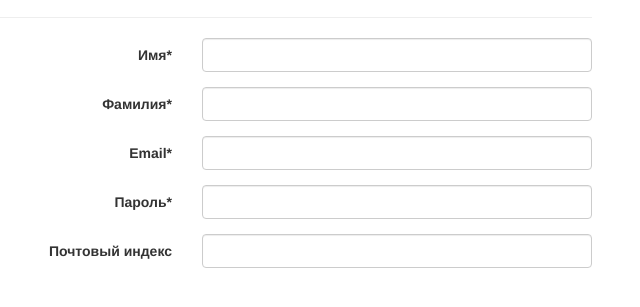
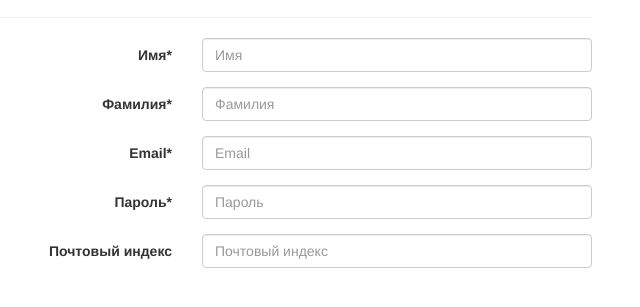
Before and after one commit to dmytroyarmak/form-with-validation, a plain HTML site: page index.html in a window 1280 px wide. Shown: the part 143-450 px from the top of the page, without its empty margins (348-988 px from the left). Drawn offline with nearby package versions, Linux system fonts and the light colour scheme.

Commit message:
Fix placeholders in HTML

```diff
--- a/index.html
+++ b/index.html
@@ -30,35 +30,35 @@
         <div class="form-group">
           <label class="col-sm-4 control-label" for="first_name">Имя*</label>
           <div class="col-sm-8">
-            <input id="first_name" name="first_name" type="text" data-placeholder="Имя" class="form-control input-xlarge">
+            <input id="first_name" name="first_name" type="text" placeholder="Имя" class="form-control input-xlarge">
           </div>
         </div>
 
         <div class="form-group">
           <label class="col-sm-4 control-label" for="last_name">Фамилия*</label>
           <div class="col-sm-8">
-            <input id="last_name" name="last_name" type="text" data-placeholder="Фамилия" class="form-control input-xlarge">
+            <input id="last_name" name="last_name" type="text" placeholder="Фамилия" class="form-control input-xlarge">
           </div>
         </div>
 
         <div class="form-group">
           <label class="col-sm-4 control-label" for="email">Email*</label>
           <div class="col-sm-8">
-            <input id="email" name="email" type="email" data-placeholder="Email" class="form-control input-xlarge">
+            <input id="email" name="email" type="email" placeholder="Email" class="form-control input-xlarge">
           </div>
         </div>
 
         <div class="form-group">
           <label class="col-sm-4 control-label" for="password">Пароль*</label>
           <div class="col-sm-8">
-            <input id="password" name="password" type="password" data-placeholder="Пароль" class="form-control input-xlarge">
+            <input id="password" name="password" type="password" placeholder="Пароль" class="form-control input-xlarge">
           </div>
         </div>
 
         <div class="form-group">
           <label class="col-sm-4 control-label" for="zip_code">Почтовый индекс</label>
           <div class="col-sm-8">
-            <input id="zip_code" name="zip_code" type="text" data-placeholder="Почтовый индекс" class="form-control input-xlarge">
+            <input id="zip_code" name="zip_code" type="text" placeholder="Почтовый индекс" class="form-control input-xlarge">
           </div>
         </div>
       </form>
```
